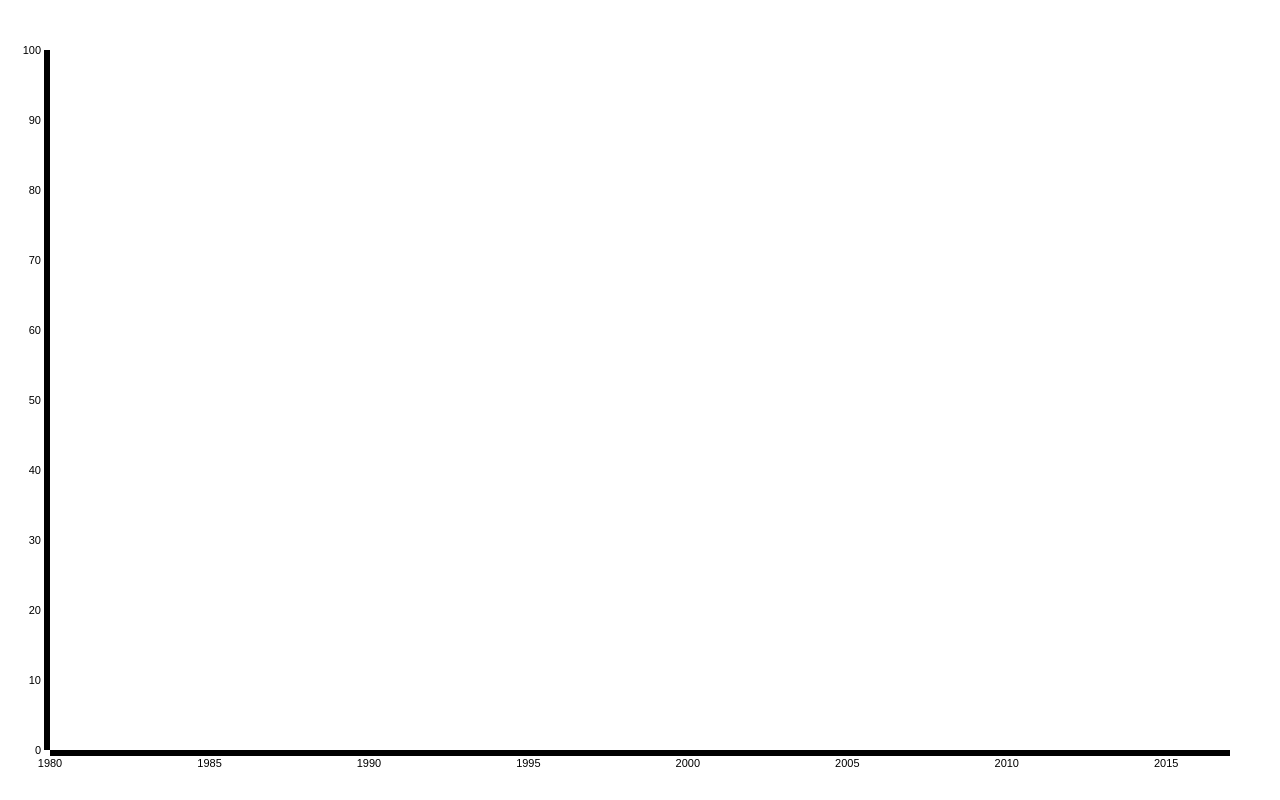
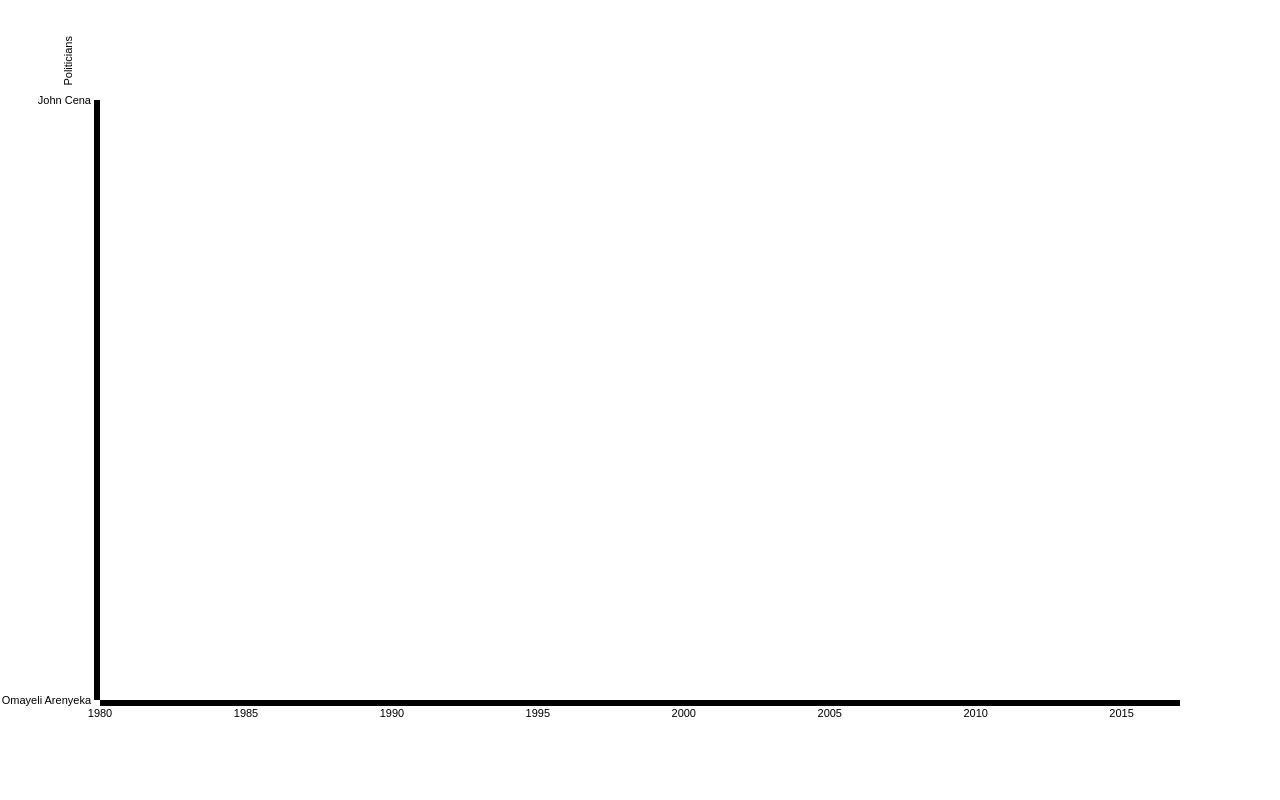
Before and after one commit to oa495/recycled-politicians, a plain HTML site: page viz/index.html in a window 1280 px wide. Drawn offline with nearby package versions, Linux system fonts and the light colour scheme.

Commit message:
y-axis data on screen

```diff
--- /dev/null
+++ b/viz/data/politicians.json
@@ -0,0 +1,71 @@
+[
+   {
+      "name": "Omayeli Arenyeka",
+      "positions":[
+         {
+            "years":"1993-2001",
+            "title":"Senator of Abia"
+         },
+         {
+            "years":"2001-2004",
+            "title":"President"
+         }
+      ],
+      "Salary":58
+   },
+   {
+      "name": "John Cena",
+      "positions":[
+         {
+            "years":"1993-2001",
+            "title":"Senator of Abia"
+         },
+         {
+            "years":"2001-2004",
+            "title":"President"
+         }
+      ],
+      "Salary":58
+   },
+   {
+      "name": "ASAP Rocky",
+      "positions":[
+         {
+            "years":"1993-2001",
+            "title":"Senator of Abia"
+         },
+         {
+            "years":"2001-2004",
+            "title":"President"
+         }
+      ]
+   },
+   {
+      "name": "Clint Hill",
+      "positions":[
+         {
+            "years":"1993-2001",
+            "title":"Senator of Abia"
+         },
+         {
+            "years":"2001-2004",
+            "title":"President"
+         }
+      ],
+      "Salary":58
+   },
+   {
+      "name": "Rocky Rockerson",
+      "positions":[
+         {
+            "years":"1989-1995",
+            "title":"Senator of Abia"
+         },
+         {
+            "years":"2010-2017",
+            "title":"President"
+         }
+      ],
+      "Salary":58
+   }
+]
--- a/viz/index.html
+++ b/viz/index.html
@@ -19,140 +19,13 @@
    <div id="chart"></div>
   <script src="http://d3js.org/d3.v3.min.js"></script>
   <script>
-  var myjson = [
-     {
-        "Omayeli Arenyeka":{
-           "positions":[
-              {
-                 "years":"1993-2001",
-                 "position":"Senator of Abia"
-              },
-              {
-                 "years":"2001-2004",
-                 "position":"President"
-              }
-           ]
-        }
-     },
-     {
-        "Omayeli Arenyeka":{
-           "positions":[
-              {
-                 "years":"1993-2001",
-                 "position":"Senator of Abia"
-              },
-              {
-                 "years":"2001-2004",
-                 "position":"President"
-              }
-           ]
-        }
-     },
-     {
-        "Omayeli Arenyeka":{
-           "positions":[
-              {
-                 "years":"1993-2001",
-                 "position":"Senator of Abia"
-              },
-              {
-                 "years":"2001-2004",
-                 "position":"President"
-              }
-           ]
-        }
-     },
-     {
-        "Omayeli Arenyeka":{
-           "positions":[
-              {
-                 "years":"1993-2001",
-                 "position":"Senator of Abia"
-              },
-              {
-                 "years":"2001-2004",
-                 "position":"President"
-              }
-           ]
-        }
-     },
-     {
-        "Omayeli Arenyeka":{
-           "positions":[
-              {
-                 "years":"1993-2001",
-                 "position":"Senator of Abia"
-              },
-              {
-                 "years":"2001-2004",
-                 "position":"President"
-              }
-           ]
-        }
-     },
-     {
-        "Omayeli Arenyeka":{
-           "positions":[
-              {
-                 "years":"1993-2001",
-                 "position":"Senator of Abia"
-              },
-              {
-                 "years":"2001-2004",
-                 "position":"President"
-              }
-           ]
-        }
-     },
-     {
-        "Omayeli Arenyeka":{
-           "positions":[
-              {
-                 "years":"1993-2001",
-                 "position":"Senator of Abia"
-              },
-              {
-                 "years":"2001-2004",
-                 "position":"President"
-              }
-           ]
-        }
-     }
-  ];
 
-  console.log(myjson);
-  /*
-
-
-  var parseDate = d3.time.format("%Y").parse;
-
-  var x = d3.time.scale()
-    .range([0, width]);
-
-  var y = d3.scale.linear()
-    .range([height, 0]);
-
-  var xAxis = d3.svg.axis()
-    .scale(x)
-    .orient("bottom");
-
-  var yAxis = d3.svg.axis()
-    .scale(y)
-    .orient("left");
-
-  // add the graph canvas to the body of the webpage
-  var svg = d3.select("body").append("svg")
-      .attr("width", width + margin.left + margin.right)
-      .attr("height", height + margin.top + margin.bottom)
-    .append("g")
-      .attr("transform", "translate(" + margin.left + "," + margin.top + ")");
-  */
   var chartDiv = document.getElementById("chart");
 
   // create an svg container
   var width = chartDiv.clientWidth;
   var height = chartDiv.clientHeight;
-  var padding = 50;
+  var padding = 100;
 
   // create an svg container
   var vis = d3.select("#chart").
@@ -169,9 +42,7 @@
     .domain([minyear, maxyear])
     .range([padding, width - padding]);   // map these the the chart width = total width minus padding at both sides
 
-  // define the y scale  (vertical)
-  var yScale = d3.scale.linear()
-    .domain([0, 100])    // values between 0 and 100
+  var yScale = d3.scale.ordinal()
     .range([height - padding, padding]);   // map these to the chart height, less padding.
     //REMEMBER: y axis range has the bigger number first because the y value of zero is at the top of chart and increases as you go down.
 
@@ -186,10 +57,14 @@
     .scale(xScale)
     .tickFormat(d3.time.format("%Y")); // <-- format
 
-  // draw y axis with labels and move in from the size by the amount of padding
-  vis.append("g")
-      .attr("transform", "translate("+padding+",0)")
-      .call(yAxis);
+
+  d3.json("data/politicians.json", function(error, data) {
+    if (error) throw error;
+
+    yScale.domain(data.map(function(d) {
+      console.log(d.name);
+      return d.name;
+    }));
 
     // draw x axis with labels and move to the bottom of the chart area
     vis.append("g")
@@ -197,6 +72,63 @@
       .attr("transform", "translate(0," + (height - padding) + ")")
       .call(xAxis);
 
+    // draw y axis with labels and move in from the size by the amount of padding
+    vis.append("g")
+      .attr("class", "yaxis")
+      .attr("transform", "translate(" + padding + ",0)")
+      .call(yAxis)
+      .append("text")
+      .attr("transform", "rotate(-90)")
+      .attr("y", -36)
+      .attr("x", -36)
+      .attr("dy", ".71em")
+      .style("text-anchor", "end")
+      .text("Politicians");
+
+    /*var positions = data.positions;
+    console.log('positions:', positions);
+    positions.forEach(function(position) {
+      var title = position.title;
+      var years = position.years.split['-'];
+      var start = parseInt(years[0]);
+      var end = parseInt(years[1]);
+      console.log('start-end', start, '-', end);
+    });*/
+
+    //y.domain([0, d3.max(data, function(d) { return d.Salary; })]);
+
+    /*svg.append("g")
+        .attr("class", "x axis")
+        .attr("transform", "translate(0," + height + ")")
+        .call(xAxis);
+
+    svg.append("g")
+        .attr("class", "y axis")
+        .call(yAxis)
+      .append("text")
+        .attr("transform", "rotate(-90)")
+        .attr("y", -36)
+        .attr("dy", ".71em")
+        .style("text-anchor", "end")
+        .text("Politicians");
+
+    svg.selectAll(".bar")
+        .data(data)
+      .enter().append("rect")
+        .attr("class", "bar")
+        .attr("x", function(d) { return x(d.Employee); })
+        .attr("width", x.rangeBand())
+        .attr("y", function(d) { return y(d.Salary); })
+        .attr("height", function(d) { return height - y(d.Salary); })
+        .on('mouseover', tip.show)
+        .on('mouseout', tip.hide);*/
+  });
+
+  /*function type(d) {
+    d.Salary = +d.Salary;
+    return d;
+  }*/
+
   </script>
 </body>
 </html>
```
Also changed, not shown: viz/cereal.csv (deleted, +0 -75 lines). Lines whose indentation alone changed are shown as unchanged.
